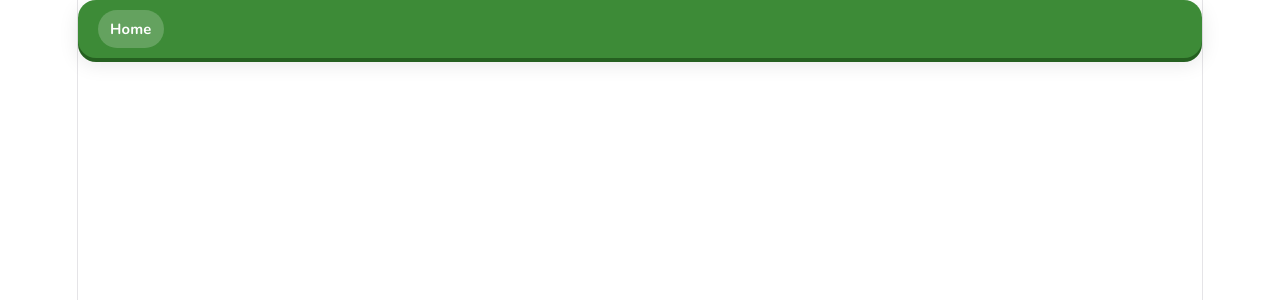
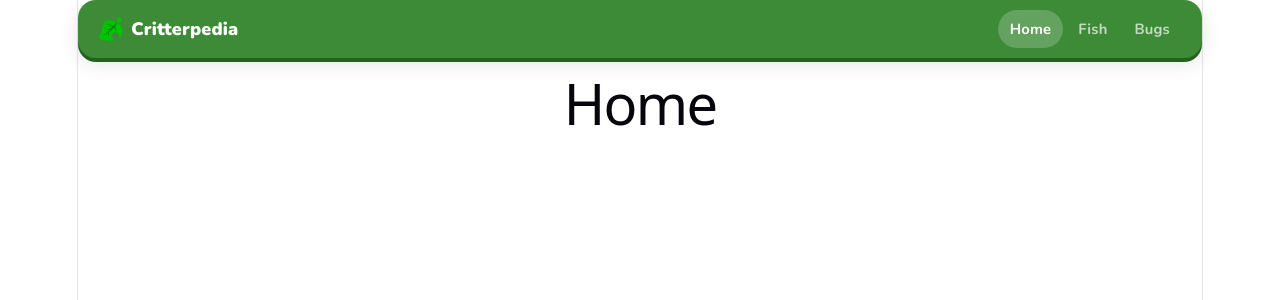
Before and after one commit to Justin-Meiners/animalcrossingtracker, a React (Vite) app in the folder frontend/: page / in a window 1280 px wide. Shown: the top 300 px of the page. Built offline with nearby package versions, Linux system fonts and the light colour scheme.

Commit message:
Finished basic functionality of navbar, need to work on critter card and pages, will work on login and authentication afterwards

```diff
--- a/frontend/src/App.tsx
+++ b/frontend/src/App.tsx
@@ -2,11 +2,21 @@ import './App.css'
 import { Routes, Route } from 'react-router-dom'
 import Navbar from './components/Navbar'
 import './styles/Variables.css'
+import Fish from './pages/Fish'
+import Bugs from './pages/Bugs'
+import Home from './pages/Home'
 
 function App() {
   return (
     <>
       <Navbar />
+      <div>
+        <Routes>
+          <Route path="/" element={<Home />} />
+          <Route path="/fish" element={<Fish />} />
+          <Route path="/bugs" element={<Bugs />} />
+        </Routes>
+      </div>
     </>
   )
 }
--- a/frontend/src/components/Navbar.tsx
+++ b/frontend/src/components/Navbar.tsx
@@ -1,12 +1,20 @@
 import "./../styles/Navbar.css"
-import { Link as RouteLink } from 'react-router-dom'
+import navlogo from "./../images/navlogo.png"
+import { NavLink } from 'react-router-dom'
 
 function Navbar() {
     return (
         <nav className="navbar">
+            <div className="logo">
+                <img src={navlogo} alt="Logo" className="logo-image" />
+                Critterpedia
+            </div>
             <div className="links">
-                <RouteLink to="/" className="link active">Home</RouteLink>
+                <NavLink to="/" end className={({ isActive }) => "link" + (isActive ? " active" : "")}>Home</NavLink>
+                <NavLink to="/fish" className={({ isActive }) => "link" + (isActive ? " active" : "")}>Fish</NavLink>
+                <NavLink to="/bugs" className={({ isActive }) => "link" + (isActive ? " active" : "")}>Bugs</NavLink>
             </div>
+
         </nav>
     )
 }
--- a/frontend/src/pages/Fish.tsx
+++ b/frontend/src/pages/Fish.tsx
@@ -1,7 +1,11 @@
-import CritterCard from "../components/CritterCard"
+import Navbar from '../components/Navbar'
 function Fish () {
     return (
-        <div></div>
+        <>
+            <div>
+                Hello
+            </div>
+        </>
     )
 }
 
--- a/frontend/src/styles/Navbar.css
+++ b/frontend/src/styles/Navbar.css
@@ -1,4 +1,3 @@
-
 .navbar {
     background-color: var(--green-deep);
     border-radius: var(--radius-lg);
@@ -10,12 +9,10 @@
     box-shadow: 0 4px 0 var(--green-shadow), 0 6px 20px rgba(0, 0, 0, 0.1);
     gap: 12px;
 }
-
 .links {
     display: flex;
     gap: 3px;
 }
-
 .link {
     font-family: var(--font-display);
     font-weight: 700;
@@ -26,14 +23,45 @@
     transition: background var(--transition-fast), color var(--transition-fast);
     text-decoration: none;
 }
-
+.link:hover {
+    background-color: rgba(255, 255, 255, 0.1);
+    color: #fff;
+    text-decoration: none;
+}
 .active {
     background-color: rgba(255, 255, 255, 0.2);
     color: #fff;
 }
 
-.link:hover {
-    background-color: rgba(255, 255, 255, 0.1);
+
+.logo {
+    font-family: var(--font-display);
+    font-weight: 900;
+    font-size: 1.2 rem;
     color: #fff;
+    display: flex;
+    align-items: center;
+    gap: 8px;
+    text-decoration: none;
+    flex-shrink: 0;
+}
+.logo:hover {
+    color: var(--yellow-sun);
     text-decoration: none;
 }
+.logo-image {
+    height: 1.4rem;
+    width: auto;
+}
+.logoDot {
+    width: 30px;
+    height: 30px;
+    background: var(--yellow-sun);
+    border-radius: 50%;
+    display: flex;
+    align-items: center;
+    justify-content: center;
+    font-size: 15px;
+    box-shadow: 0 2px 0 #c9a020;
+    flex-shrink: 0;
+}
--- a/frontend/src/styles/Variables.css
+++ b/frontend/src/styles/Variables.css
@@ -3,6 +3,7 @@
 :root {
     --green-deep: #3D8B37;
     --green-shadow: #256020;
+    --yellow-sun: #FFD966;
 
     --radius-pill: 999px;
     --radius-lg: 18px;
```
Also changed, not shown: frontend/src/images/navlogo.png (added).
